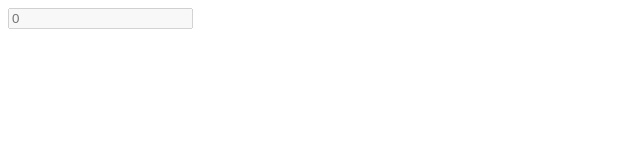
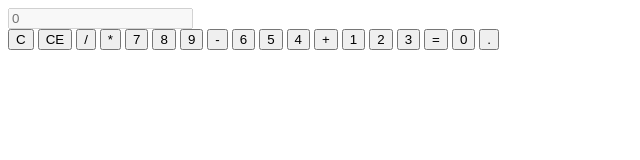
Before and after one commit to Padmavathi-Karthi/A-Simple-Calculator, a plain HTML site: page index.html in a window 1280 px wide. Shown: the whole page, without its empty margins (0-640 px from the left). Drawn offline with Linux system fonts and the light colour scheme.

Commit message:
additional buttons added

```diff
--- a/index.html
+++ b/index.html
@@ -19,10 +19,38 @@
         </div>
 
         <div class="buttons">
+            <!-- Clear Button -->
+            <input type="button" value="C" id="clear" />
 
+            <!-- BackSpace -->
+            <input type="button" value="CE" id="erase" />
+            <input type="button" value="/" class="input-button" />
+            <input type="button" value="*" class="input-button" />
 
-            <!-- js -->
-            <script src="/script.js"></script>
+            <input type="button" value="7" class="input-button" />
+            <input type="button" value="8" class="input-button" />
+            <input type="button" value="9" class="input-button" />
+            <input type="button" value="-" class="input-button" />
+
+            <input type="button" value="6" class="input-button" />
+            <input type="button" value="5" class="input-button" />
+            <input type="button" value="4" class="input-button" />
+            <input type="button" value="+" class="input-button" />
+
+            <input type="button" value="1" class="input-button" />
+            <input type="button" value="2" class="input-button" />
+            <input type="button" value="3" class="input-button" />
+
+            <input type="button" value="=" id="equal" />
+            <input type="button" value="0" class="input-button" />
+            <input type="button" value="." class="input-button" />
+
+        </div>
+
+    </div>
+
+    <!-- javascript -->
+    <script src="/script.js"></script>
 </body>
 
 </html>
```
